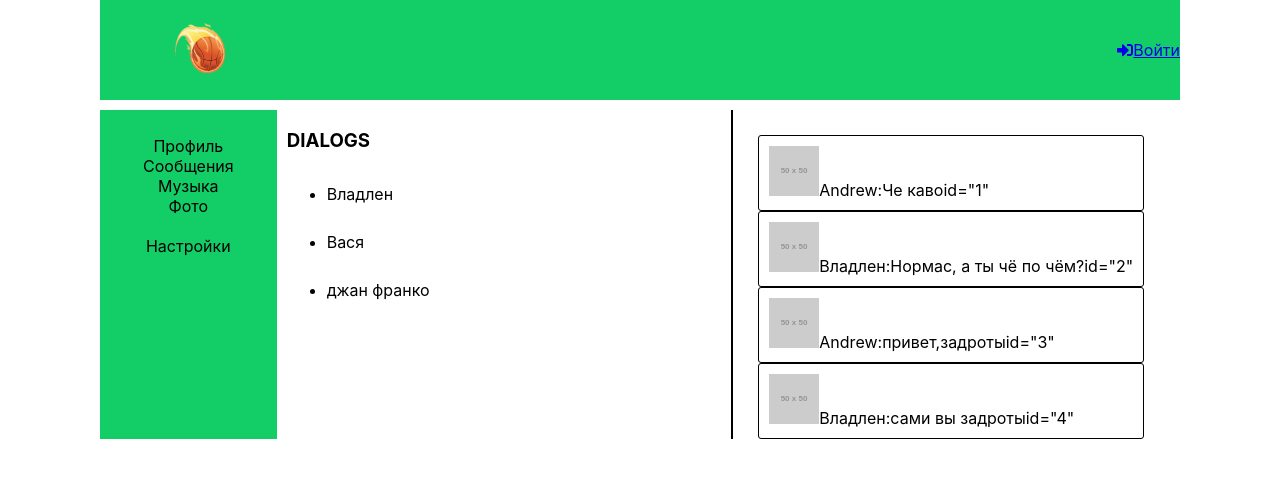
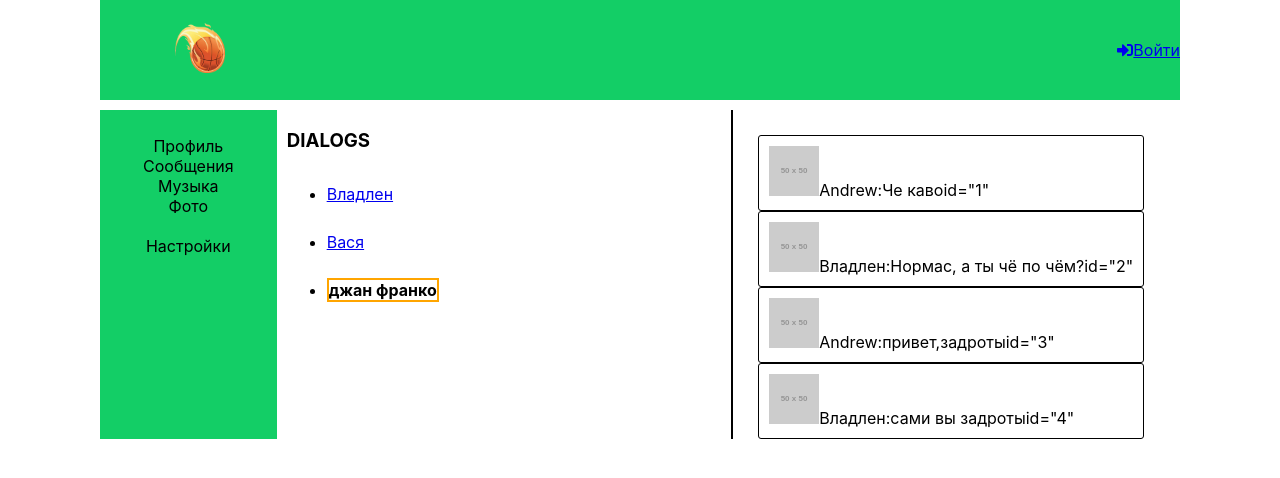
Before and after one commit to beaverAssassin/social-network, a React (Create React App) app: page /dialogs in a window 1280 px wide. Shown: the top 478 px of the page. Built offline with nearby package versions, Linux system fonts and the light colour scheme.

Commit message:
сhanges dialogs and profile components

```diff
--- a/src/App.js
+++ b/src/App.js
@@ -9,11 +9,12 @@ import Photos from "./components/photos/photos";
 import { Route} from "react-router-dom";
 
 import { library } from '@fortawesome/fontawesome-svg-core';
-import { faSignInAlt, faHeart} from '@fortawesome/free-solid-svg-icons';
+import { faSignInAlt, faHeart, faThumbsDown} from '@fortawesome/free-solid-svg-icons';
 
-library.add(faSignInAlt,faHeart);
+library.add(faSignInAlt,faHeart, faThumbsDown);
 
 let App = (props) => {
+
     return (
 
             <div className="App">
@@ -22,9 +23,9 @@ let App = (props) => {
                 <Sidebar/>
                 <div className='content'>
                     <Route exact path='/login' component={Login}/>
-                    <Route exact path='/' render={() => <Profile myPosts={props.state.myPosts} dispatch={props.dispatch}/>}/>
-                    <Route exact path='/profile' render={() => <Profile myPosts={props.state.myPosts} dispatch={props.dispatch}/>}/>
-                    <Route exact path='/dialogs' render={() => <Dialogs state={props.state}/>}/>
+                    <Route exact path='/' render={() => <Profile myPosts={props.state.myPosts} dispatch={props.dispatch} currentTextAreaValue={props.state.currentTextAreaValue} currentlikesCount={props.state.currentlikesCount} currentlikesState={props.state.currentlikesState}/>}/>
+                    <Route exact path='/profile' render={() => <Profile myPosts={props.state.myPosts} dispatch={props.dispatch} currentTextAreaValue={props.state.currentTextAreaValue} currentlikesCount={props.state.currentlikesCount} currentlikesState={props.state.currentlikesState}/>}/>
+                    <Route exact path='/dialogs' render={() => <Dialogs state={props.state} dispatch={props.dispatch} />}/>
                     <Route exact path='/photos' render={() => <Photos dispatch={props.dispatch}   imagesUrls={props.state.photoPage.photos}/>}/>
 
                 </div>
--- a/src/actiontypes.js
+++ b/src/actiontypes.js
@@ -1,2 +1,6 @@
 export const ADD_MESSAGE = 'ADD_MESSAGE';
 export const ADD_PHOTO = 'ADD_PHOTO';
+export const SET_CURRENTUSER = 'SET_CURRENTUSER';
+export const WRITE_TEXTAREA_VALUE = 'WRITE_TEXTAREA_VALUE';
+export const LIKES_COUNT_PLUS = 'LIKES_COUNT_PLUS';
+export const LIKES_COUNT_MINUS = 'LIKES_COUNT_MINUS';
--- a/src/components/dialogs/dialog.js
+++ b/src/components/dialogs/dialog.js
@@ -1,18 +1,39 @@
 import React from 'react';
+import {NavLink} from "react-router-dom";
+import style from './dialogs.module.css';
+import {SET_CURRENTUSER} from "../../actiontypes";
 
 
 const Dialog = (props) => {
-const getDialogs = props.dialogs.map((el)=>{
-    debugger
-    return <li>{el.name}</li>
-})
+
+    let currentUserId = props.dialogs.currentUserId;
+    let getDialogs = props.dialogs.users.map((el) => {
+
+        // let setCurrentUser = props.dispatch({
+        //     type:SET_CURRENTUSER,
+        //     id:el.id
+        // });
+
+        let isUserSelected = currentUserId === el.id;
+        let cssClasses = isUserSelected ? style.selected : '';
+
+        return <li onClick={() => {
+            props.dispatch({
+                type: SET_CURRENTUSER,
+                id:el.id
+            });
+        }}><NavLink className={cssClasses} to={"/dialogs/"+ el.name}>{el.name}</NavLink></li>
+    })
 
     return (
 
-        <div>{getDialogs}</div>
+        <ul>{getDialogs}</ul>
 
     )
 }
 
 
 export default Dialog;
+
+//
+//
--- a/src/components/dialogs/dialogs.js
+++ b/src/components/dialogs/dialogs.js
@@ -5,26 +5,18 @@ import Dialog from "./dialog";
 import {Route} from "react-router-dom";
 
 
-
-
 let Dialogs = (props) => {
 
     return (
         <div className={style.wrap_dialogs}>
-
-
             <div className={style.dialogs}>
                 <h3>DIALOGS</h3>
-                <ul>
-                    <Dialog dialogs={props.state.dialogs}/>
-
-                </ul>
+                <Dialog dialogs={props.state.dialogs} dispatch={props.dispatch}/>
             </div>
 
             <div className={style.messages_container}>
                 <div className={style.wrap_messages}>
-
-                    <Messages  messagesTexts={props.state.messagesTexts}/>
+                    <Messages messagesTexts={props.state.dialogs.messagesTexts}/>
                     {/*<Route exact path='/{props.currentDialogId}' render={() => <Messages currentMessagesById={props.currentMessagesById} filterMessages={props.filterMessages}/>}/>*/}
                 </div>
                 {/*<div className={style.wrap_messages}>*/}
--- a/src/components/dialogs/dialogs.module.css
+++ b/src/components/dialogs/dialogs.module.css
@@ -69,3 +69,10 @@ display: grid;
 
 .dialog a{
 color:black}
+
+.selected{
+    text-decoration: none;
+    color:black;
+    font-weight: bold;
+    border:2px solid orange;
+}
--- a/src/components/dialogs/messages/messages.jsx
+++ b/src/components/dialogs/messages/messages.jsx
@@ -6,7 +6,7 @@ import Message from "./message";
 const Messages = (props) => {
 
      let messagesComponents = props.messagesTexts.map((el) => {
-         debugger
+
         return <Message text ={el.text} name ={el.name} id ={el.id}/>
      });
 
--- a/src/components/profile/myPosts/post/Post.module.css
+++ b/src/components/profile/myPosts/post/Post.module.css
@@ -13,3 +13,8 @@
     border: 2px solid yellow; /* Параметры рамки */
     box-shadow: 0 0 7px #666; /* Параметры тени */
 }
+
+.iconThumbDown{
+    margin-left: 10px;
+
+}
--- a/src/components/profile/profile.jsx
+++ b/src/components/profile/profile.jsx
@@ -22,7 +22,7 @@ let Profile = (props) => {
                     <p>Веб-сайт:https://it-kamasutra.com/JSKMB</p>
                 </div>
             </div>
-            <MyPosts dispatch={props.dispatch}  myPosts={props.myPosts}/>
+            <MyPosts dispatch={props.dispatch}  myPosts={props.myPosts} currentTextAreaValue={props.currentTextAreaValue} currentlikesCount={props.currentlikesCount} currentlikesState={props.currentlikesState}/>
         </div>
     )
 
--- a/src/index.js
+++ b/src/index.js
@@ -32,7 +32,7 @@ store.subscribe(()=>{
 const renderAll = () => {
     ReactDOM.render(
         <BrowserRouter>
-            <App state={store.getState()} dispatch={store.dispatch.bind(store)} />
+            <App state={store.getState()} dispatch={store.dispatch.bind(store)}  />
         </BrowserRouter>, document.getElementById('root'));
 
 }
--- a/src/store.js
+++ b/src/store.js
@@ -1,9 +1,27 @@
-
-
 // noinspection JSAnnotator
 const store = {
 
     _state: {
+        dialogs: {
+
+
+            users: [
+                {
+                    dialogId: 1234,
+                    id: 1,
+                    name: 'Владлен '
+                },
+                {
+                    dialogId: 4321,
+                    id: 2,
+                    name: 'Вася'
+                },
+                {
+                    dialogId: 4321,
+                    id: 3,
+                    name: 'джан франко'
+                }
+            ],
             messagesTexts: [
                 {
                     id: 1,
@@ -26,43 +44,32 @@ const store = {
                     name: "Владлен"
                 }
             ],
-        dialogs: [
-            {
-                dialogId: 1234,
-                userId: 123456789,
-                name: 'Владлен '
+            currentUserId: 3
         },
-            {
-                dialogId: 4321,
-                userId: 123456789,
-                name: 'Вася'
-            },
-            {
-                dialogId: 4321,
-                userId: 123456789,
-                name: 'джан франко'
-            }
-        ],
         myPosts: [
             {
                 id: 1,
                 text: 'Hi,how are you?',
-                likesCount: 15
+                likesCount: 15,
+                dislikeCount:3
             },
             {
                 id: 2,
                 text: 'yo',
-                likesCount: 18
+                likesCount: 18,
+                dislikeCount:1
             },
             {
                 id: 3,
                 text: 'good morning',
-                likesCount: 13
+                likesCount: 13,
+                dislikeCount:2
             },
             {
                 id: 4,
                 text: 'bye',
-                likesCount: 12
+                likesCount: 12,
+                dislikeCount:0
             }
         ],
         photoPage: {
@@ -74,12 +81,20 @@ const store = {
                     url: 'https://cdn.motor1.com/images/mgl/qxZrL/s3/25-future-cars-worth-waiting-for.jpg'
                 }
             ]
-        }
+        },
+
 
     },
-    subscribe(func){
+    subscribe(func) {
         this._callback = func;
     },
+
+    // setCurrentUser(id) {
+    //
+    //     this._state.dialogs.currentUserId = id;
+    //     this._callback()
+    // },
+
     // addMessage(text, likesCount){
     //
     //
@@ -91,34 +106,57 @@ const store = {
     //     this._state.photoPage.photos.unshift(url);
     //     this._callback();
     // },
-    _counter:0,
+    _counter: 0,
 
-    getState(){
+    getState() {
+
         this._counter++;
         return this._state;
     },
-    _callback(){},
+
+    _callback() {
+    },
 
 
-
-    dispatch(action){
-         switch(action.type){
+    dispatch(action) {
+        switch (action.type) {
             case 'ADD_MESSAGE':
-                 this._state.myPosts.unshift({text: action.text, likesCount: action.likesCount});
+                this._state.myPosts.unshift({text: action.text, likesCount: action.likesCount });
+                this._state.currentTextAreaValue = "";
                 this._callback();
                 break;
             case 'ADD_PHOTO':
                 this._state.photoPage.photos.unshift({url: action.url});
                 this._callback();
                 break;
+            case 'SET_CURRENTUSER':
+                this._state.dialogs.currentUserId = action.id;
+                this._callback();
+                break;
+            case 'WRITE_TEXTAREA_VALUE':
+                this._state.currentTextAreaValue = action.symbol;
+                this._callback();
+                break;
+            case 'LIKES_COUNT_PLUS':
+                const currentPosts = this._state.myPosts.filter((el) => {
+                    return el.id === action.postId;
+                })
+                currentPosts[0].likesCount++;
+                this._callback();
+                break;
+            case 'LIKES_COUNT_MINUS':
+                const currentPostsSubtr = this._state.myPosts.filter((el) => {
+                    return el.id === action.postId;
+                })
+                currentPostsSubtr[0].dislikeCount++;
+                this._callback();
+                break;
+        }
     }
 }
 
 
-}
-
-
-export default  store;
+export default store;
 
 
 // let addMessage = () => {
```
Also changed, not shown: src/components/profile/myPosts/MyPosts.jsx (+26 -14 lines), src/components/profile/myPosts/post/Post.jsx (+42 -2 lines), 1 other file (tests, documents, lock files or other folders). Lines whose indentation alone changed are shown as unchanged.
